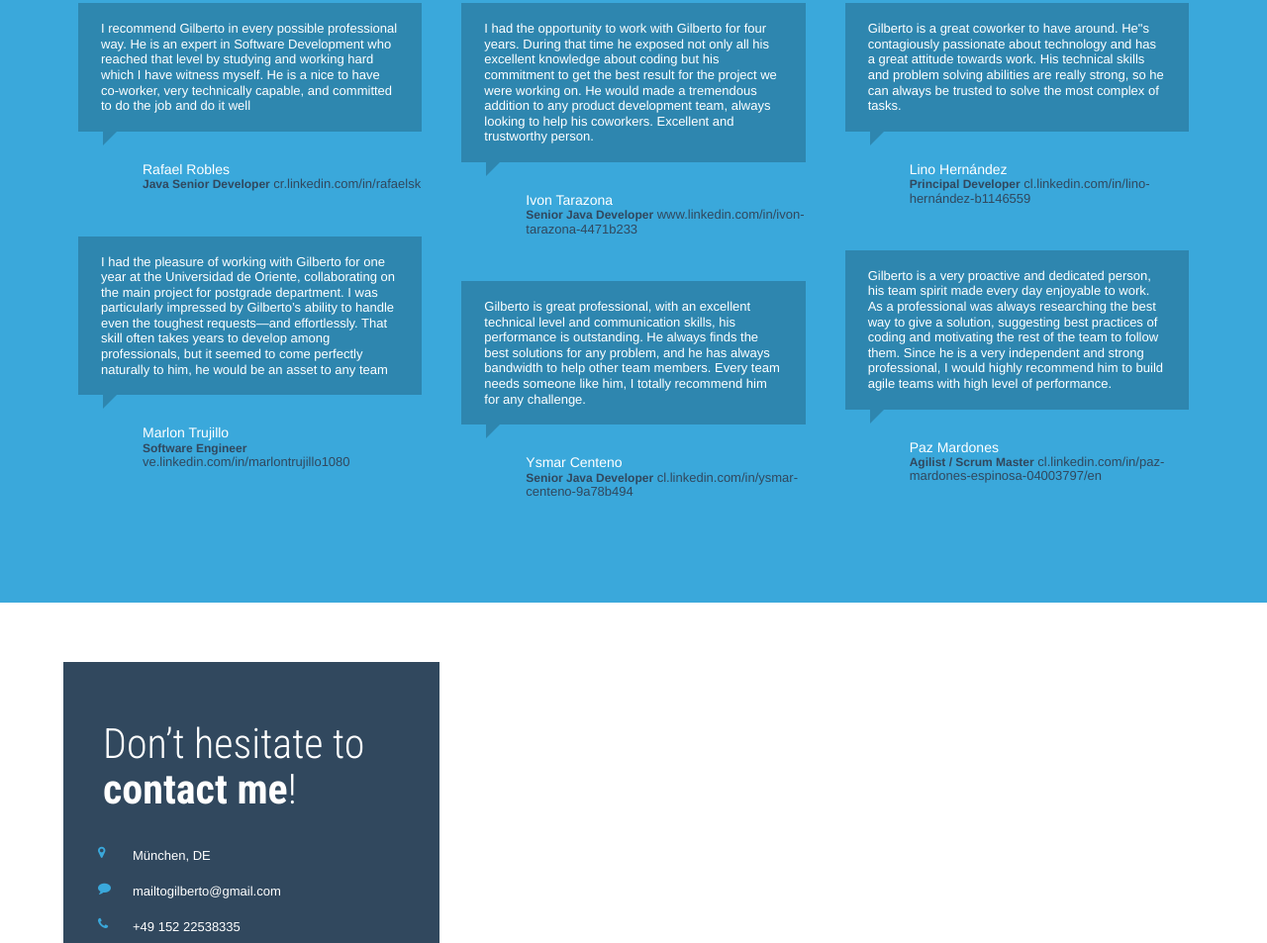
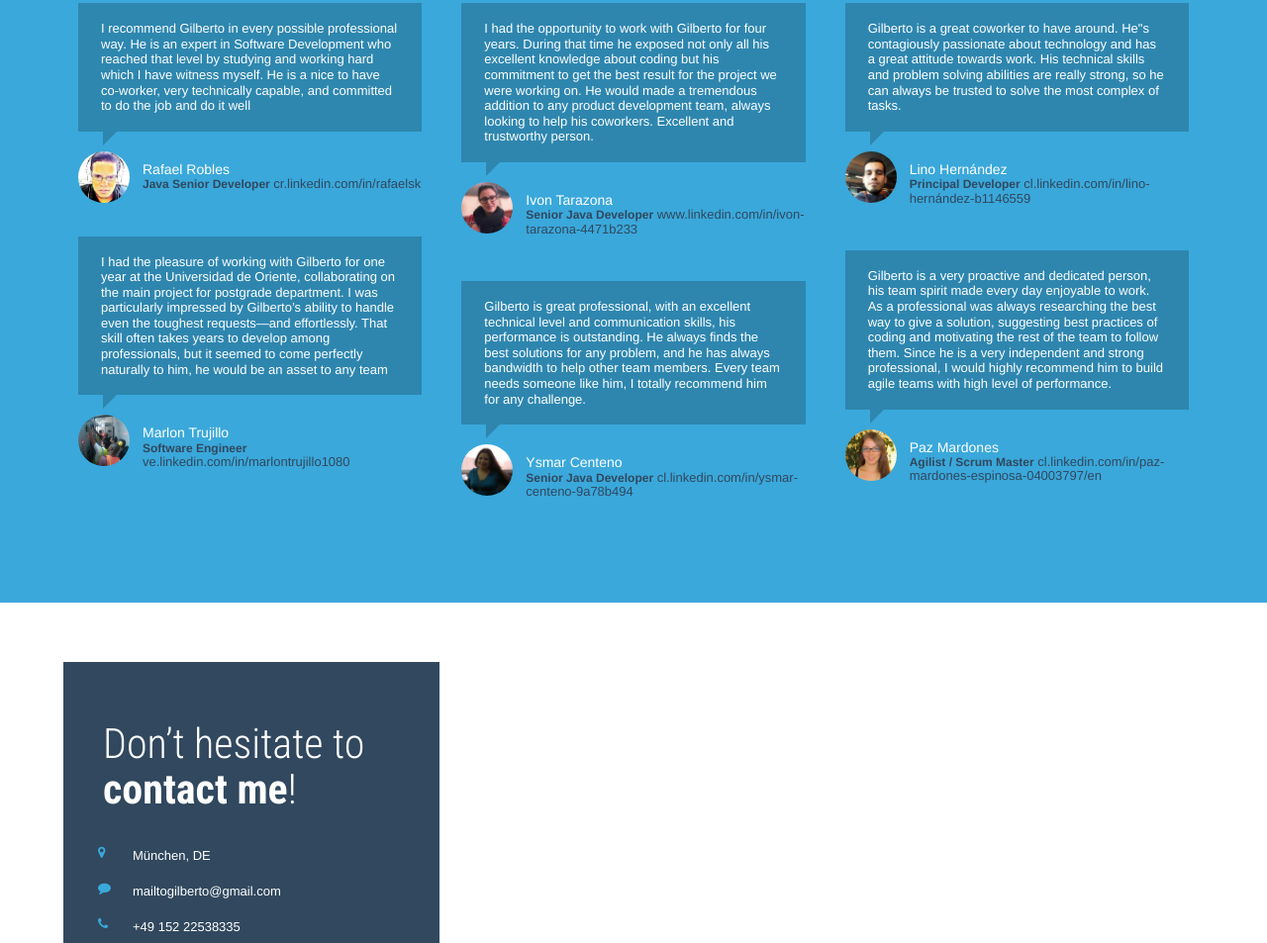
Before and after one commit to gilbertojrequena/gilbertojrequena.github.io, a plain HTML site: page index.html in a window 1280 px wide. Shown: the part 2729-3682 px from the top of the page at 99% size. Drawn offline with Linux system fonts and the light colour scheme; some packages are replaced by stand-ins of ours.

Commit message:
Fix testonials avatars

```diff
--- a/index.html
+++ b/index.html
@@ -305,8 +305,8 @@
               </div>
               <div class="testimonial-author testimonial-with-photo">
                 <div class="testimonial-photo animated zoomIn visible" data-animation="zoomIn">
-                  <img class="img-circle" ng-src="app/images/photos/rafaelsk-in.jpg" alt=""
-                       src="app/images/photos/rafaelsk-in.jpg"></div>
+                  <img class="img-circle" alt=""
+                       src="assets/img/photos/rafaelsk-in.jpg"></div>
                 <div class="testimonial-author-txt">
                   <span class="name ng-binding">Rafael Robles</span>
                   <span class="caption text-secondary ng-binding">Java Senior Developer</span>
@@ -324,8 +324,8 @@
               </div>
               <div class="testimonial-author testimonial-with-photo">
                 <div class="testimonial-photo animated zoomIn visible" data-animation="zoomIn">
-                  <img class="img-circle" ng-src="app/images/photos/marlontrujillo1080-in.jpg" alt=""
-                       src="app/images/photos/marlontrujillo1080-in.jpg"></div>
+                  <img class="img-circle" alt=""
+                       src="assets/img/photos/marlontrujillo1080-in.jpg"></div>
                 <div class="testimonial-author-txt">
                   <span class="name ng-binding">Marlon Trujillo</span>
                   <span class="caption text-secondary ng-binding">Software Engineer</span>
@@ -345,8 +345,8 @@
               </div>
               <div class="testimonial-author testimonial-with-photo">
                 <div class="testimonial-photo animated zoomIn visible" data-animation="zoomIn">
-                  <img class="img-circle" ng-src="app/images/photos/ivon-in.jpg" alt=""
-                       src="app/images/photos/ivon-in.jpg"></div>
+                  <img class="img-circle" alt=""
+                       src="assets/img/photos/ivon-in.jpg"></div>
                 <div class="testimonial-author-txt">
                   <span class="name ng-binding">Ivon Tarazona</span>
                   <span class="caption text-secondary ng-binding">Senior Java Developer</span>
@@ -364,8 +364,8 @@
               </div>
               <div class="testimonial-author testimonial-with-photo">
                 <div class="testimonial-photo animated zoomIn visible" data-animation="zoomIn">
-                  <img class="img-circle" ng-src="app/images/photos/ysmar-in.jpg" alt=""
-                       src="app/images/photos/ysmar-in.jpg"></div>
+                  <img class="img-circle" alt=""
+                       src="assets/img/photos/ysmar-in.jpg"></div>
                 <div class="testimonial-author-txt">
                   <span class="name ng-binding">Ysmar Centeno</span>
                   <span class="caption text-secondary ng-binding">Senior Java Developer</span>
@@ -384,8 +384,8 @@
               </div>
               <div class="testimonial-author testimonial-with-photo">
                 <div class="testimonial-photo animated zoomIn visible" data-animation="zoomIn">
-                  <img class="img-circle" ng-src="app/images/photos/lino-in.jpg" alt=""
-                       src="app/images/photos/lino-in.jpg"></div>
+                  <img class="img-circle" alt=""
+                       src="assets/img/photos/lino-in.jpg"></div>
                 <div class="testimonial-author-txt">
                   <span class="name ng-binding">Lino Hernández</span>
                   <span class="caption text-secondary ng-binding">Principal Developer</span>
@@ -403,8 +403,8 @@
               </div>
               <div class="testimonial-author testimonial-with-photo">
                 <div class="testimonial-photo animated zoomIn visible" data-animation="zoomIn">
-                  <img class="img-circle" ng-src="app/images/photos/paz-in.jpg" alt=""
-                       src="app/images/photos/paz-in.jpg"></div>
+                  <img class="img-circle" alt=""
+                       src="assets/img/photos/paz-in.jpg"></div>
                 <div class="testimonial-author-txt">
                   <span class="name ng-binding">Paz Mardones</span>
                   <span class="caption text-secondary ng-binding">Agilist / Scrum Master</span>
```
